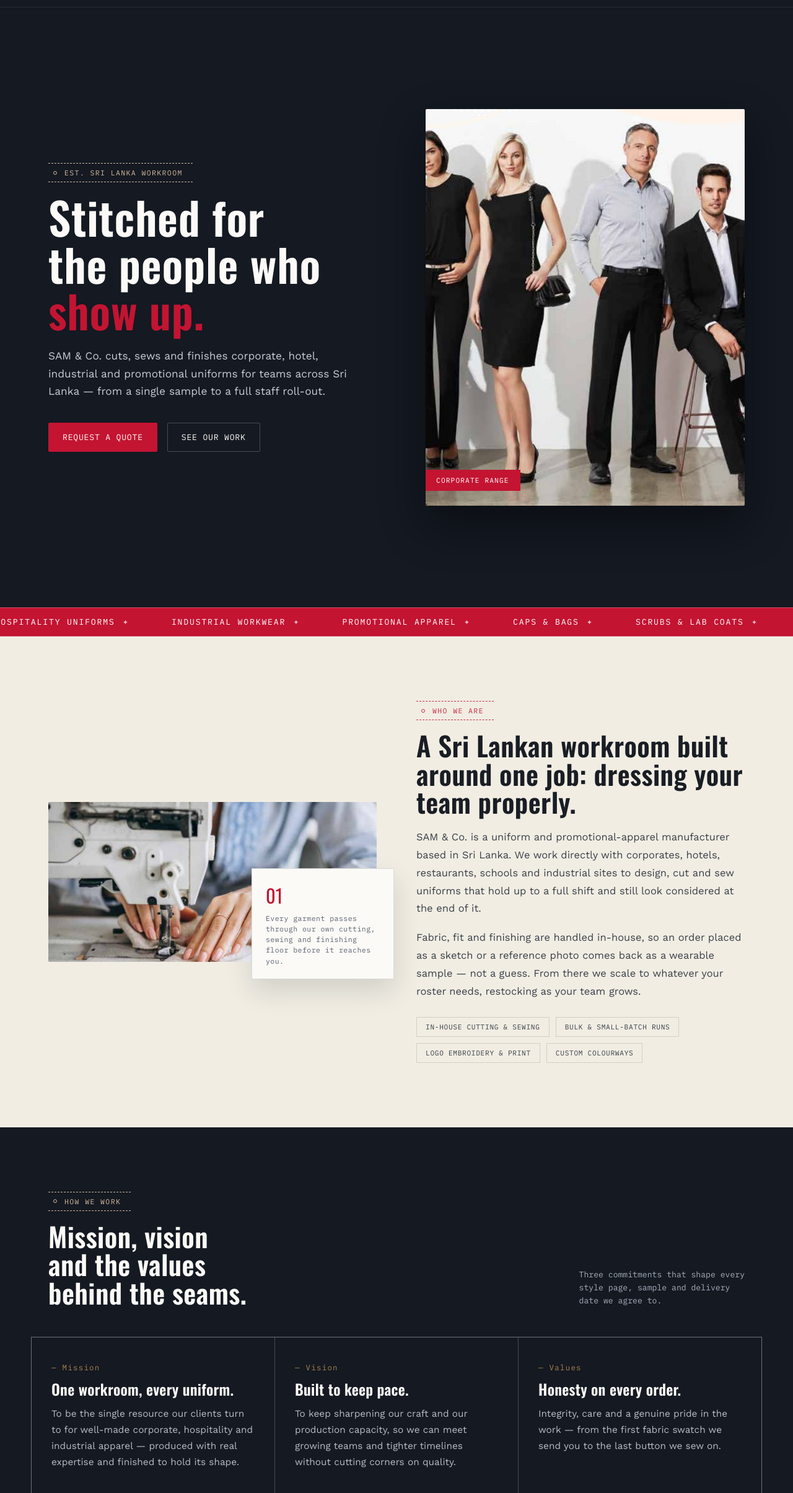
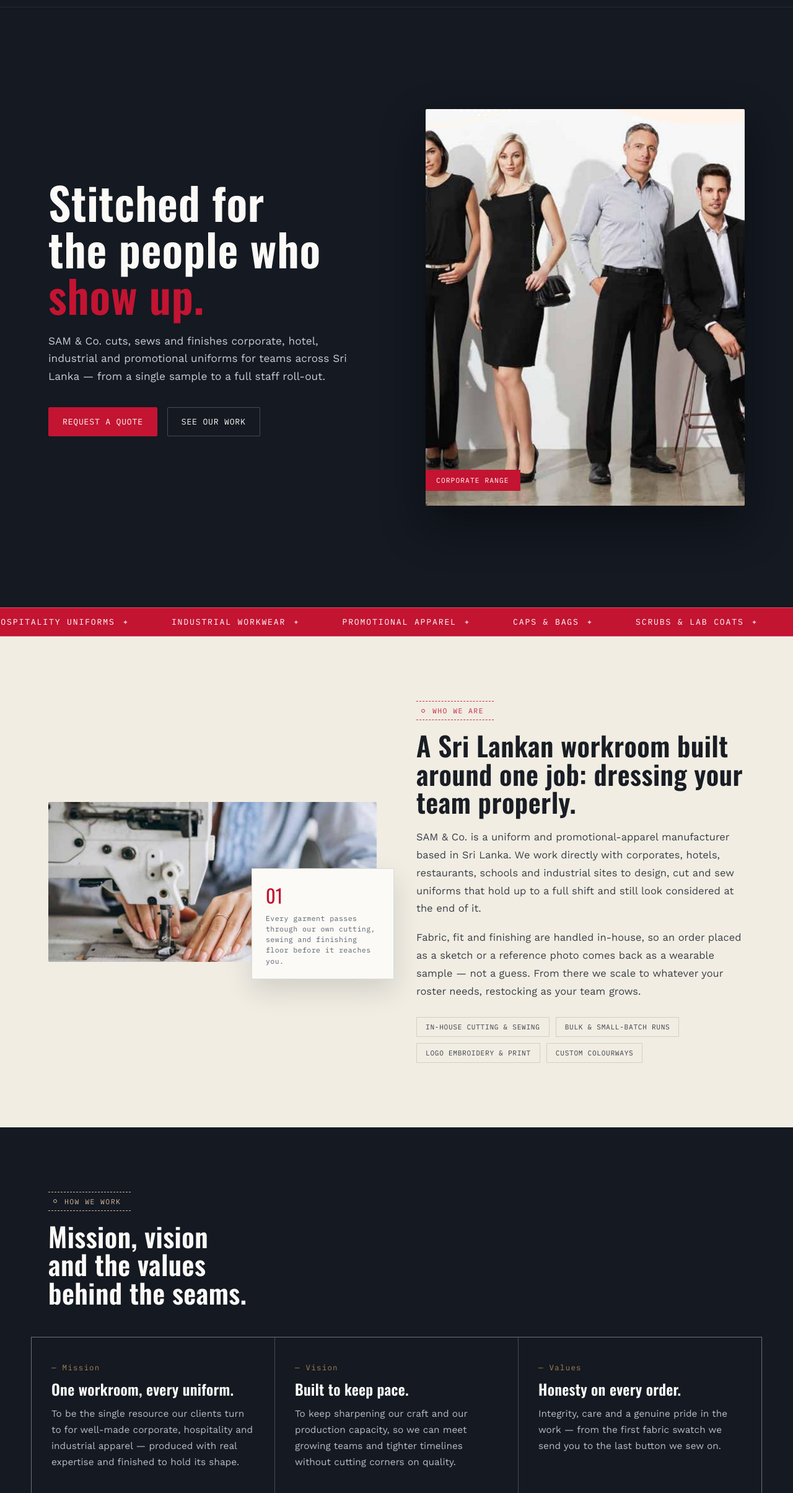
Before and after one commit to Dilina-Thisun/sam-website, a plain HTML site: page index.html in a window 1280 px wide. Shown: the part 95-2504 px from the top of the page at 62% size. Drawn offline with nearby package versions, Linux system fonts and the light colour scheme.

Commit message:
web edit

```diff
--- a/index.html
+++ b/index.html
@@ -59,7 +59,7 @@
   <section class="hero">
     <div class="wrap hero-grid">
       <div class="reveal in">
-        <span class="tag on-dark">Est. Sri Lanka Workroom</span>
+
         <h1>Stitched for<br>the people who<br><em>show up.</em></h1>
         <p class="lede">SAM &amp; Co. cuts, sews and finishes corporate, hotel, industrial and promotional uniforms for teams across Sri Lanka — from a single sample to a full staff roll-out.</p>
         <div class="cta-row">
@@ -114,7 +114,7 @@
           <span class="tag on-dark">How we work</span>
           <h2 class="section-title">Mission, vision<br>and the values behind the seams.</h2>
         </div>
-        <p class="section-note">Three commitments that shape every style page, sample and delivery date we agree to.</p>
+
       </div>
     </div>
     <div class="wrap" style="padding:0;">
@@ -445,7 +445,7 @@
               <div class="num" style="font-size:1.15rem;">mudanenterprise@gmail.com</div>
             </div>
           </div>
-          <p class="dir-note" style="margin-top:10px;">Placeholder email — replace with your confirmed business address.</p>
+
         </div>
 
         <div class="contact-panel form">
```
